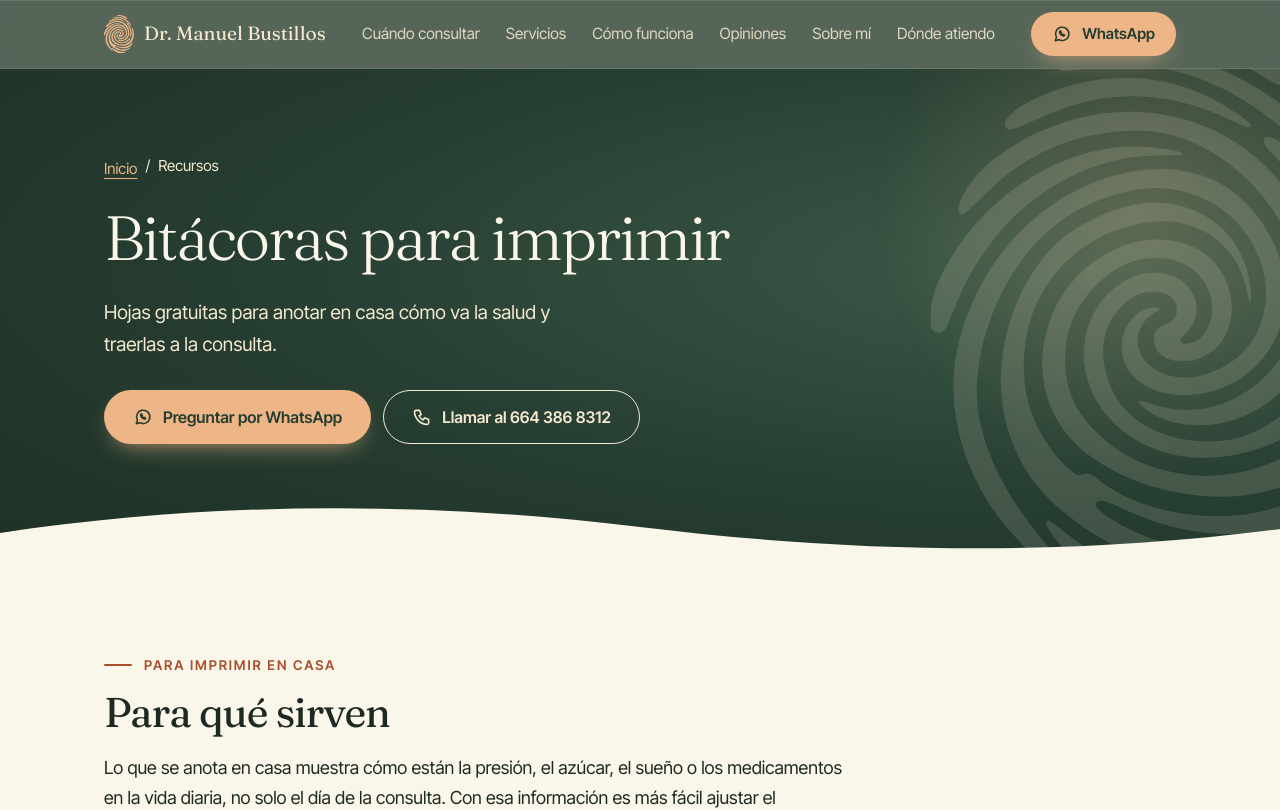
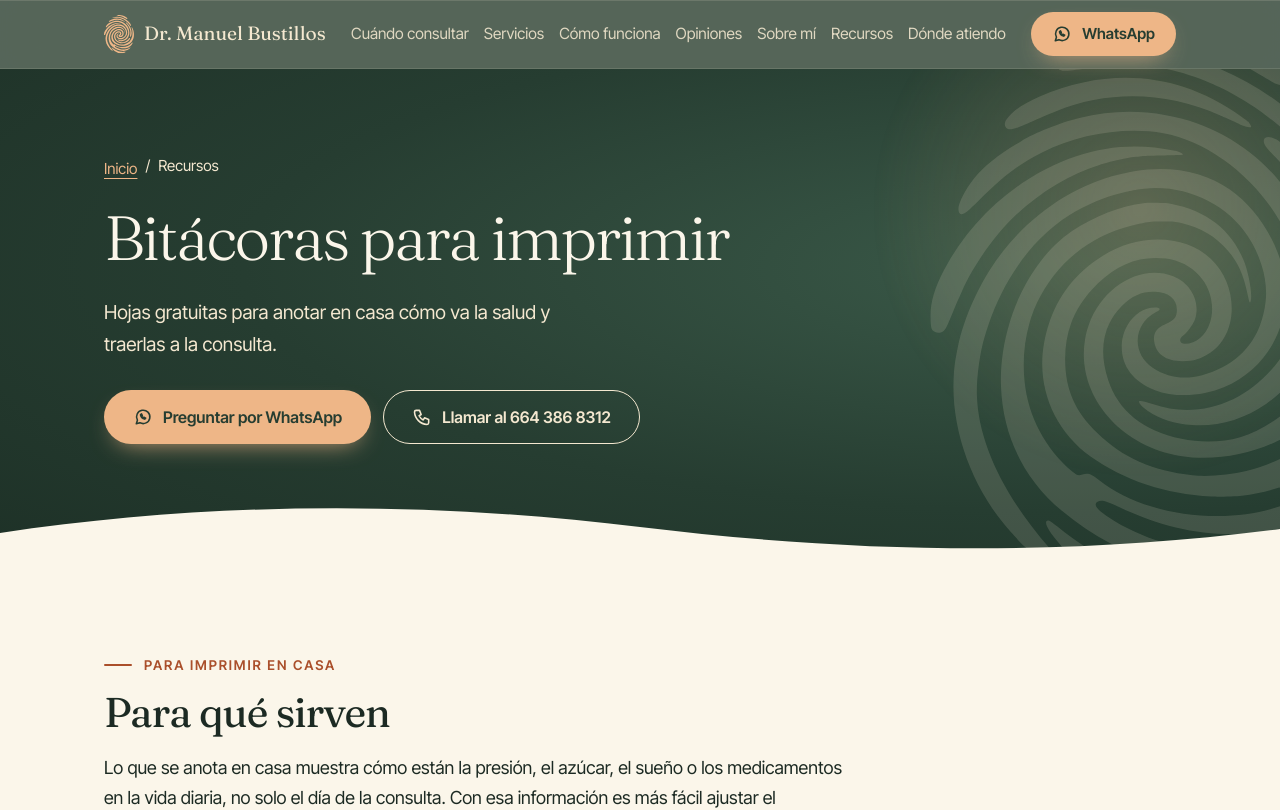
Before and after one commit to drmanuelbustillos/drmanuelbustillos.github.io, a plain HTML site: page bitacoras-para-imprimir.html in a window 1280 px wide. Shown: the top 810 px of the page. Drawn offline with Linux system fonts and the light colour scheme.

Commit message:
Add files via upload

```diff
--- a/bitacoras-para-imprimir.html
+++ b/bitacoras-para-imprimir.html
@@ -95,7 +95,10 @@ h3{font-size:1.4rem;line-height:1.2}
 .marca{display:flex;align-items:center;gap:10px;text-decoration:none;font-family:var(--display);font-size:1.2rem;color:var(--crema);white-space:nowrap}
 @media(max-width:480px){.marca{font-size:1rem}.cabecera .btn{padding:8px 14px}}
 .marca .huella{width:30px;flex:none}
-.menu{display:none;gap:26px}
+.menu{display:none;gap:15px}
+.menu a{white-space:nowrap;font-size:.93rem}
+.cabecera .btn{flex:none}
+@media(min-width:960px) and (max-width:1239px){.marca{font-size:0;gap:0}.marca .huella{width:34px}}
 .menu a{text-decoration:none;font-size:.97rem;color:var(--crema);opacity:.88;padding:6px 0;background:linear-gradient(var(--dorado),var(--dorado)) 0 100%/0 2px no-repeat;transition:background-size .3s,opacity .2s}
 .cabecera .btn{min-height:44px;padding:8px 20px;font-size:.95rem}
 @media(min-width:960px){.menu{display:flex}}
@@ -495,6 +498,7 @@ details p a{color:var(--verde);font-weight:600;text-underline-offset:4px;text-de
       <a href="/#como">Cómo funciona</a>
       <a href="/#testimonios">Opiniones</a>
       <a href="/#sobre">Sobre mí</a>
+      <a href="/#recursos">Recursos</a>
       <a href="/#donde">Dónde atiendo</a>
     </nav>
     <a class="btn btn-oro" href="https://wa.me/526643868312?text=Hola%20Dr.%20Bustillos%2C%20quiero%20informaci%C3%B3n%20sobre%20una%20consulta." target="_blank" rel="noopener"><svg viewBox="0 0 24 24"><use href="#i-whatsapp"/></svg>WhatsApp</a>
```
Also changed, not shown: geriatra-a-domicilio-tijuana.html (+5 -1 lines), guia-medicamentos.html (+5 -1 lines), guia-memoria-y-envejecimiento.html (+5 -1 lines), guia-osteoporosis.html (+5 -1 lines), guia-prevenir-caidas.html (+5 -1 lines), guia-vacunas-personas-mayores.html (+5 -1 lines), index.html (+5 -1 lines), valoracion-de-memoria-tijuana.html (+5 -1 lines).
